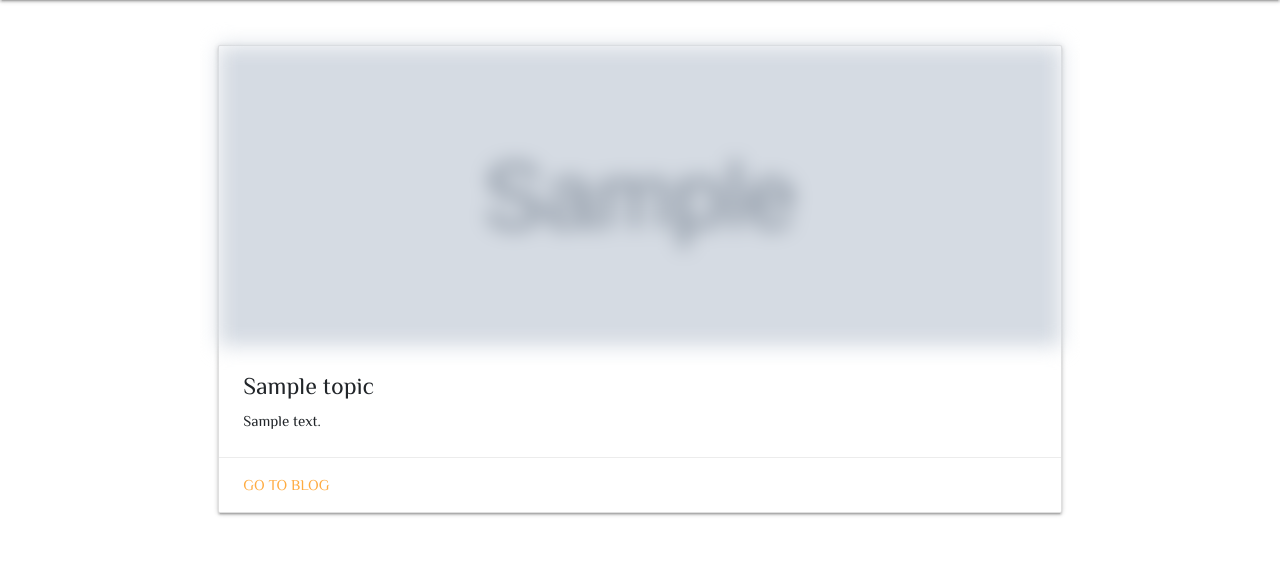
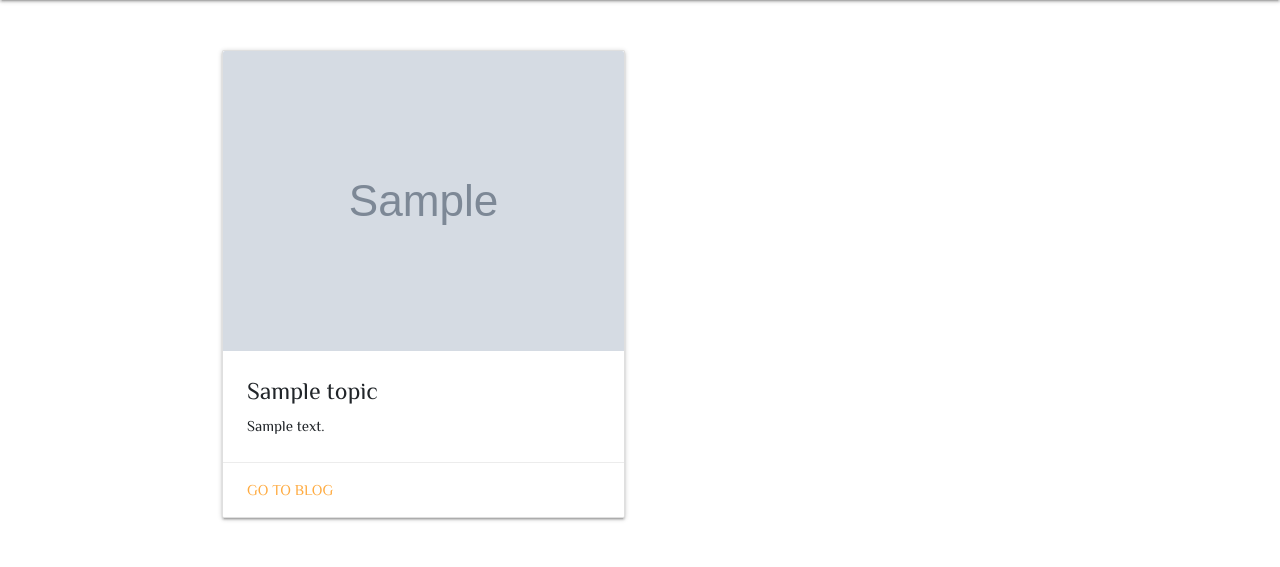
Before and after one commit to knowindeep-int/knowindeep_website, a Django app: template templates/blogs/index.html in a window 1280 px wide. Shown: the part 64-631 px from the top of the page. Run offline with Django 3.2, Linux system fonts and the light colour scheme; the template is opened without the code that fills it: most values are stand-ins (such as "Sample title", 1, 10 or a date in 2020); grey boxes marked "Sample" are stand-in pictures; data that the repository does not hold is empty; some libraries are stand-ins or nearby versions.

Commit message:
card and image optimised

```diff
--- a/templates/blogs/index.html
+++ b/templates/blogs/index.html
@@ -6,15 +6,15 @@
     <link rel="stylesheet" href="{% static 'blogs/css/blogs.css' %}">
 </head>
 
-    <div class="row container" >
-        <div class="col s12 m7 ">
-            <div class="card hoverable" id="blog">
+<div class="row container">
     {% for blog in blogs %}
+    <div class="col-sm-12 col-md-12 col-lg-6">
+        <div class="card hoverable">
 
-                    <div class="card-image">
-                        <img class="blur" src="media/{{ blog.topic_image }}">
+            <div class="container-img card-image">
+                <img class="blogImage" src="media/{{ blog.topic_image }}">
+            </div>
                 <!-- <img class="image" src="media/{{ blog.topic_image }}"> -->
-                    </div>
             <div class="card-content">
                 <span class="card-title">{{ blog.topic }}</span>
                 <p>{{ blog.topic_content }}</p>
@@ -23,10 +23,10 @@
                 <a href="{% url 'blogs:sub_topic' blog.slug %}" id="blogLink">Go to blog</a>
             </div>
 
-                {% endfor %}
 
         </div>
     </div>
+    {% endfor %}
 </div>
 
 {% endblock content %}
--- a/templates/static/blogs/css/blogs.css
+++ b/templates/static/blogs/css/blogs.css
@@ -1,14 +1,22 @@
-.blur {
+/* .blur {
+    position: absolute;
     -webkit-filter: blur(10px);
     backdrop-filter: blur(4px);
     width: 20px;
+    z-index: 1;
+} */
+
+.blogImage {
+    width: 100%;
+    max-width: 500px;
+    height: auto;
+    display: block;
+    margin-left: auto;
+    margin-right: auto;
 }
 
-.image {
-    width:"50";
-    height:"600";
+div.card {
+    margin-left: auto;
+    margin-right: auto;
+    max-width: 500px;
 }
-
-#blog {
-    margin-top: 3rem;
-}
```
Lines whose indentation alone changed are shown as unchanged.
